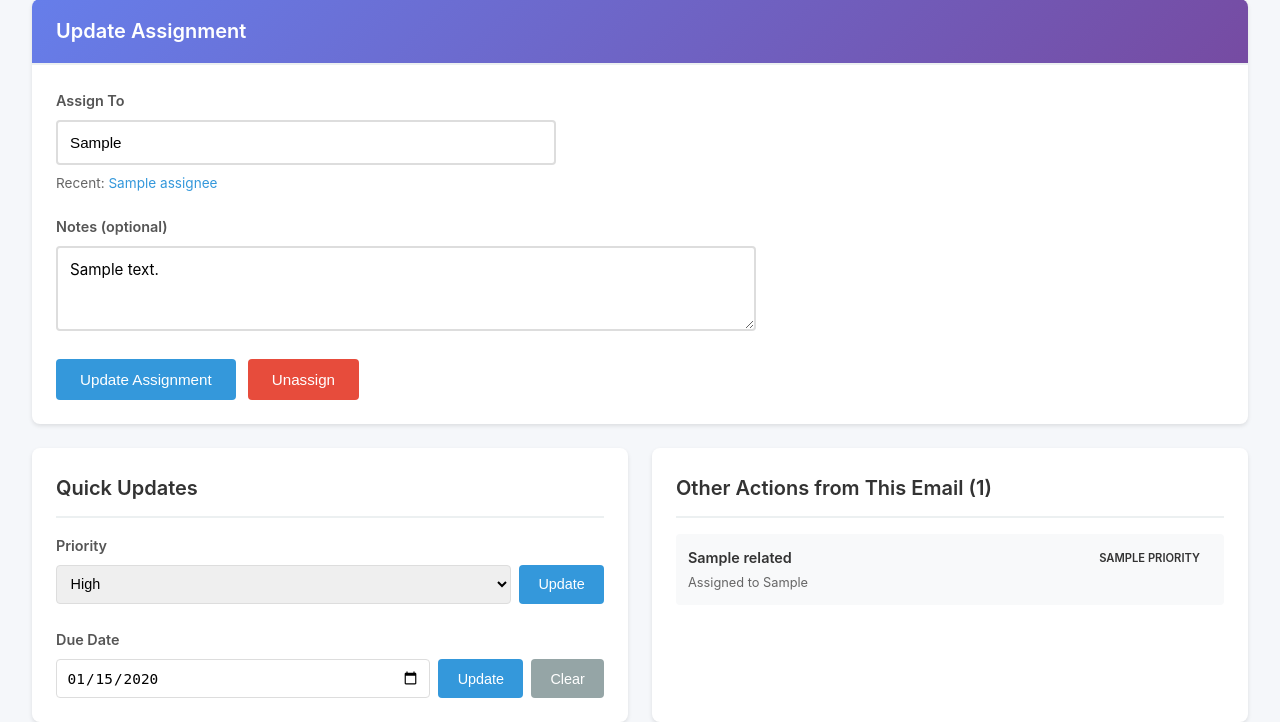
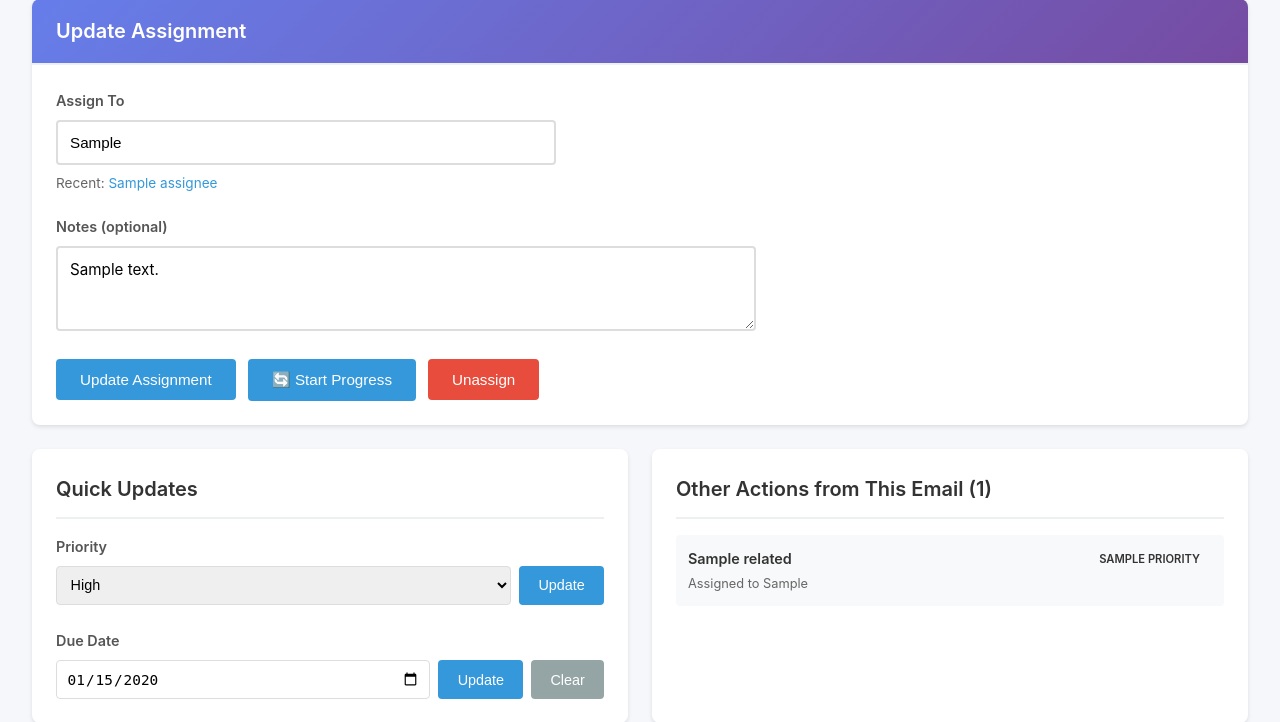
Before and after one commit to blake-perkins/INtelliBOX, a FastAPI app: template src/emailtools/web/templates/action_detail.html in a window 1280 px wide. Shown: the part 1229-1951 px from the top of the page. Run offline with FastAPI, Linux system fonts and the light colour scheme; the template is opened without the code that fills it: most values are stand-ins (such as "Sample title", 1, 10 or a date in 2020).

Commit message:
Add action status update functionality
- Add POST /actions/{id}/status route to update assignment status
- Add 'Start Progress' and 'Mark Complete' buttons on action detail page
- Fix broken status update buttons to use correct endpoint
- Show appropriate buttons based on current status

Co-Authored-By: Claude Sonnet 4.5 <noreply@anthropic.com>

```diff
--- a/src/emailtools/web/app.py
+++ b/src/emailtools/web/app.py
@@ -520,6 +520,27 @@ async def unassign_action(action_id: int):
     return RedirectResponse(url=f"/actions/{action_id}", status_code=303)
 
 
+@app.post("/actions/{action_id}/status")
+async def update_assignment_status(
+    action_id: int,
+    status: str = Form(...)
+):
+    """Update assignment status (in_progress, completed)."""
+    with get_session() as session:
+        assignment = session.query(Assignment).filter_by(action_id=action_id).first()
+
+        if not assignment:
+            raise HTTPException(status_code=404, detail="Action not assigned")
+
+        if status not in ["assigned", "in_progress", "completed"]:
+            raise HTTPException(status_code=400, detail="Invalid status")
+
+        assignment.status = status
+        session.commit()
+
+    return RedirectResponse(url=f"/actions/{action_id}", status_code=303)
+
+
 @app.post("/actions/{action_id}/title")
 async def update_action_title(
     action_id: int,
--- a/src/emailtools/web/templates/action_detail.html
+++ b/src/emailtools/web/templates/action_detail.html
@@ -187,20 +187,32 @@
             </div>
 
             <!-- Actions -->
-            <div style="display: flex; gap: 0.75rem; flex-wrap: wrap;">
+            <div style="display: flex; gap: 0.75rem; flex-wrap: wrap; align-items: center;">
                 <button type="submit" class="btn btn-primary" style="padding: 0.75rem 1.5rem; font-size: 0.95rem;">
                     {% if assignment %}Update Assignment{% else %}Assign Action{% endif %}
                 </button>
 
-                {% if assignment and assignment.status != 'completed' %}
-                <form method="POST" action="/actions/{{ action.id }}/complete" style="display: inline;">
+                {% if assignment %}
+                    <!-- Status Update Buttons -->
+                    {% if assignment.status != 'in_progress' %}
+                    <form method="POST" action="/actions/{{ action.id }}/status" style="display: inline;">
+                        <input type="hidden" name="status" value="in_progress">
+                        <button type="submit" class="btn" style="background: #3498db; color: white; padding: 0.75rem 1.5rem; font-size: 0.95rem;">
+                            🔄 Start Progress
+                        </button>
+                    </form>
+                    {% endif %}
+
+                    {% if assignment.status != 'completed' %}
+                    <form method="POST" action="/actions/{{ action.id }}/status" style="display: inline;">
+                        <input type="hidden" name="status" value="completed">
                         <button type="submit" class="btn" style="background: #27ae60; color: white; padding: 0.75rem 1.5rem; font-size: 0.95rem;" onclick="return confirm('Mark this action as completed?')">
                             ✓ Mark Complete
                         </button>
                     </form>
                     {% endif %}
 
-                {% if assignment %}
+                    <!-- Unassign Button -->
                     <form method="POST" action="/actions/{{ action.id }}/unassign" style="display: inline;">
                         <button type="submit" class="btn" style="background: #e74c3c; color: white; padding: 0.75rem 1.5rem; font-size: 0.95rem;" onclick="return confirm('Remove assignment from this action?')">
                             Unassign
```
Lines whose indentation alone changed are shown as unchanged.
